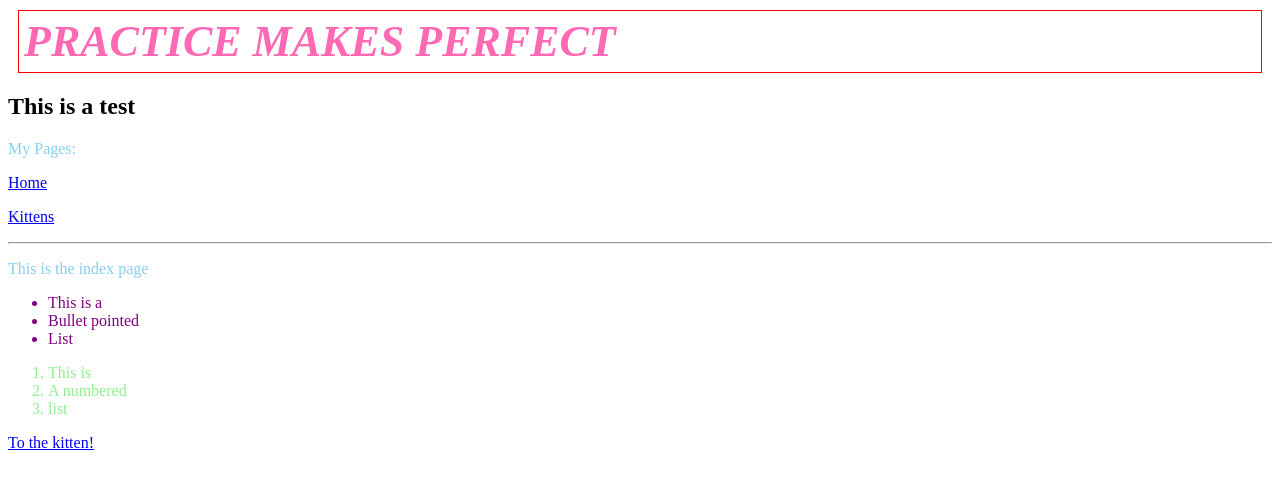
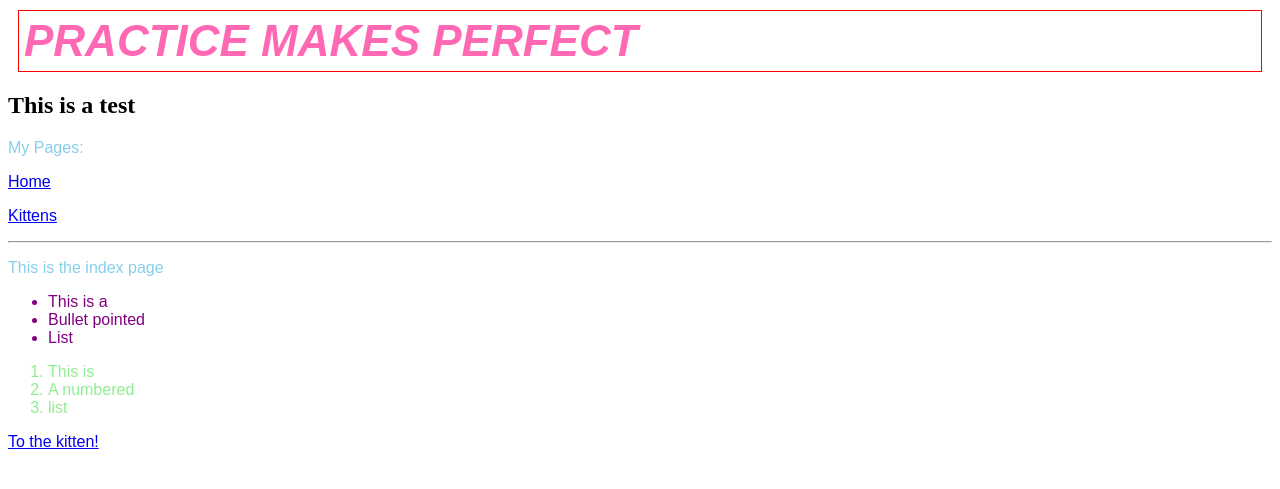
Before and after one commit to elsie-em/elsie-em.github.io, a Jekyll site: the page built from index.html, in a window 1280 px wide. Shown: the top 489 px of the page. Built offline with Jekyll 4.4.1, drawn with Linux system fonts in a browser that asks for light colours.

Commit message:
Update style.css

```diff
--- a/css/style.css
+++ b/css/style.css
@@ -1,6 +1,6 @@
 h1 {
     color: hotpink;
-    font: arial, helvetica, sans-serif;
+    font-family: arial, helvetica, sans-serif;
     font-size: 44px;
     font-style: italic;
     text-transform: uppercase;
@@ -11,13 +11,13 @@ h1 {
 }
 p {
     color: skyblue;
-        font: arial, helvetica, sans-serif;
+        font-family: arial, helvetica, sans-serif;
 }
 ol {
     color: lightgreen;
-    font: arial, helvetica, sans-serif;
+    font-family: arial, helvetica, sans-serif;
 }
 ul {
     color: purple;
-    font: arial, helvetica, sans-serif;
+    font-family: arial, helvetica, sans-serif;
 }
```
